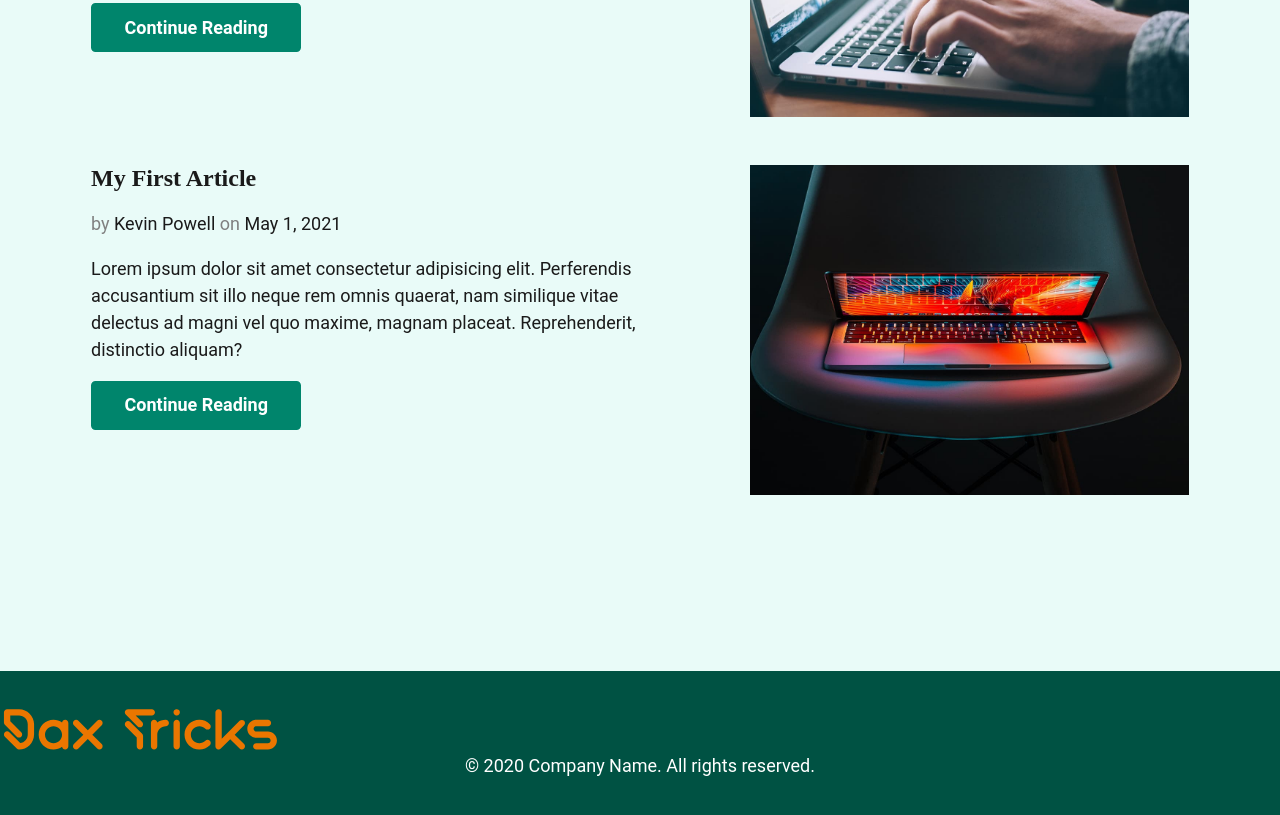
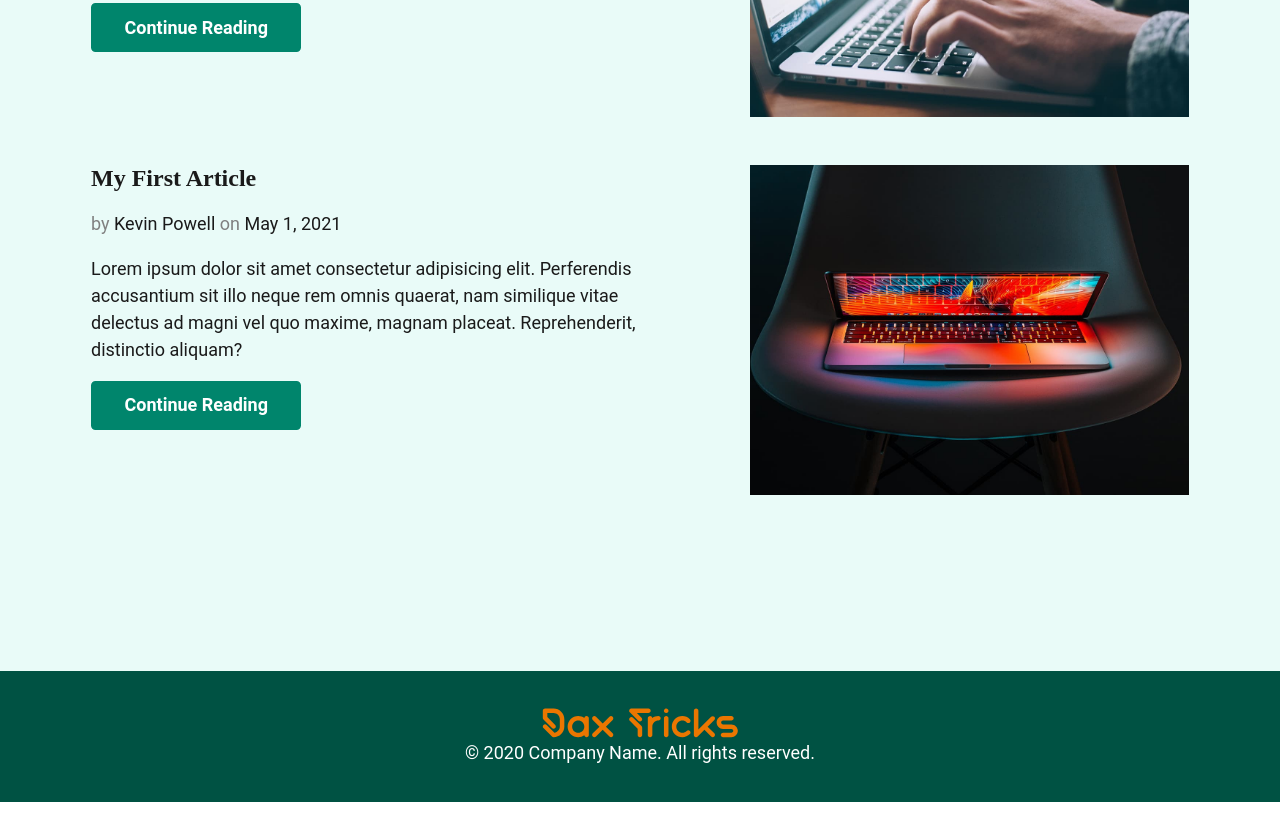
Before and after one commit to iammarcmason/DaxTicks.com, an Eleventy site: page src/index.njk in a window 1280 px wide. Shown: the part 1667-2482 px from the top of the page. Built offline with nearby package versions, Linux system fonts and the light colour scheme; Eleventy itself is replaced by a stand-in of ours; files that its build step writes are made by us from their sources.

Commit message:
sort out footer image

```diff
--- a/src/css/style.css
+++ b/src/css/style.css
@@ -149,6 +149,12 @@ section,
 .logo-image {
   max-height: 45;
   max-width: 280;
+}
+
+.site-footer > .logo-image {
+  margin-left: auto;
+  margin-right: auto;
+  height: 2rem;
 }
 
 /* //////////////////////
```
Also changed, not shown: src/assets/alt_logos/alt_1.svg.
